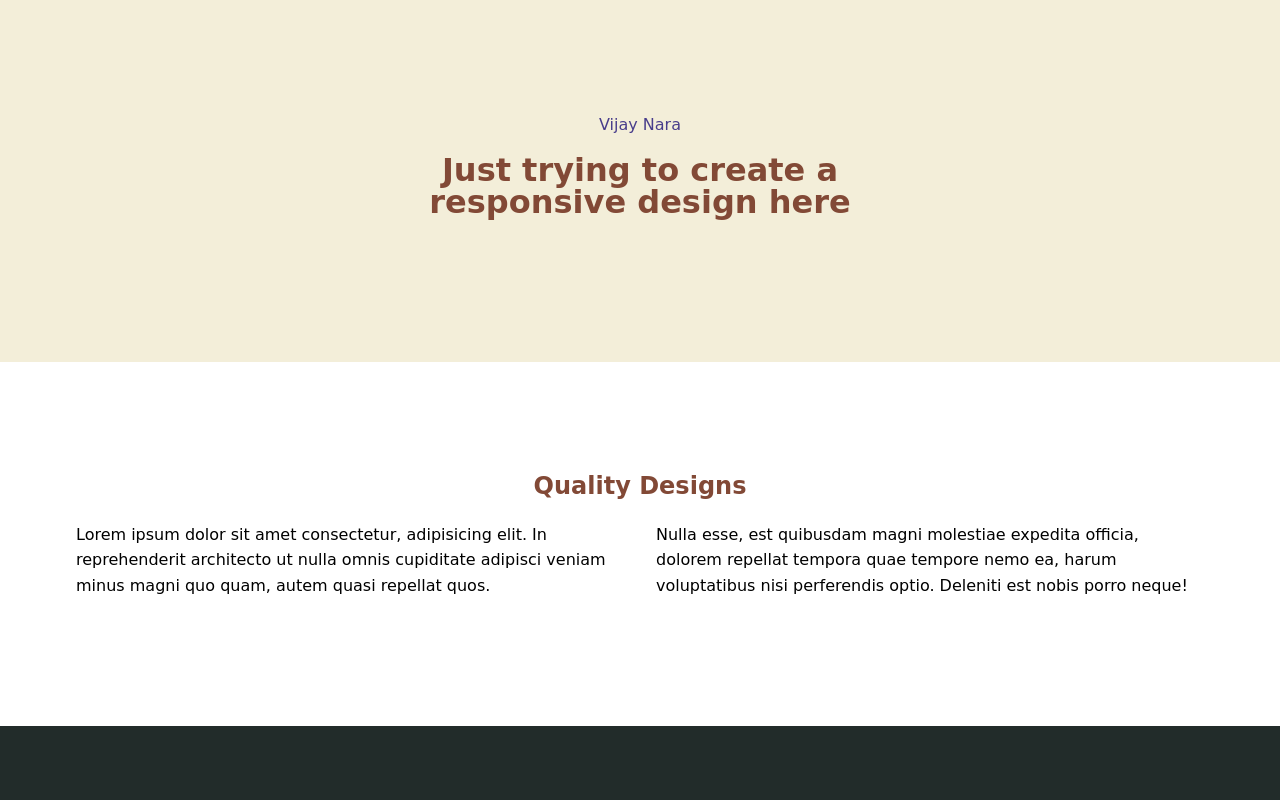
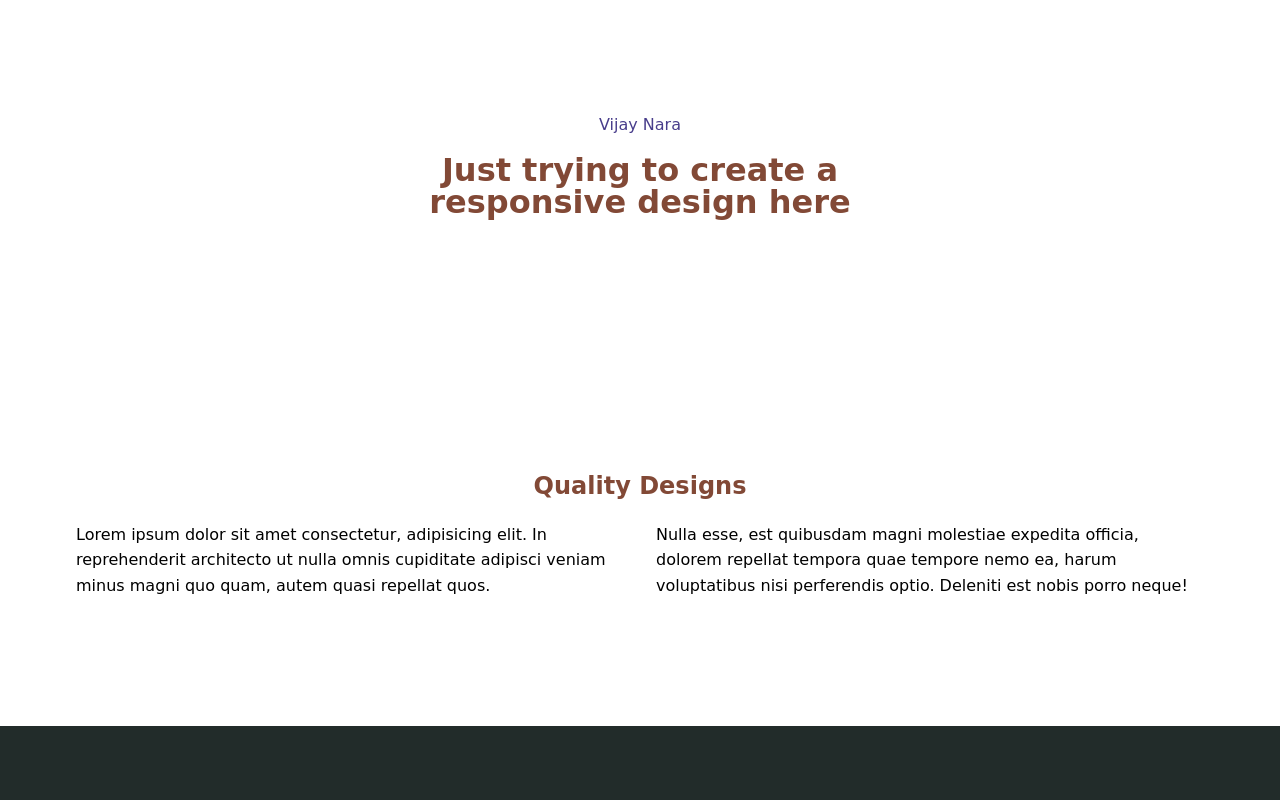
Before and after one commit to vijaynara58/responsive-website, a plain HTML site: page index.html in a window 1280 px wide. Shown: the top 800 px of the page. Drawn offline with Linux system fonts and the light colour scheme; a web font is replaced by a local one.

Commit message:
Header-backgroundcolor-change
changed the background color of header section

```diff
--- a/styles.css
+++ b/styles.css
@@ -87,7 +87,7 @@ header, section {
     max-width: 34rem;
 }
 .bg-light {
-    background-color: var(--clr-primary-200);
+    background-color: var(--clr-neutral-100);
 }
 .bg-primary {
     color: var(--clr-neutral-100);
```
